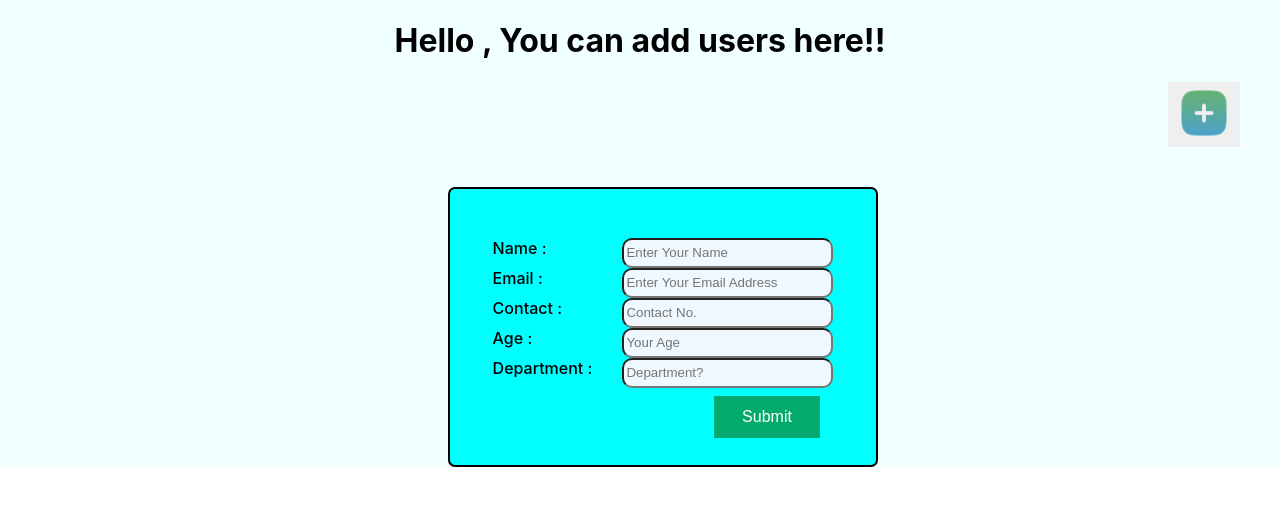
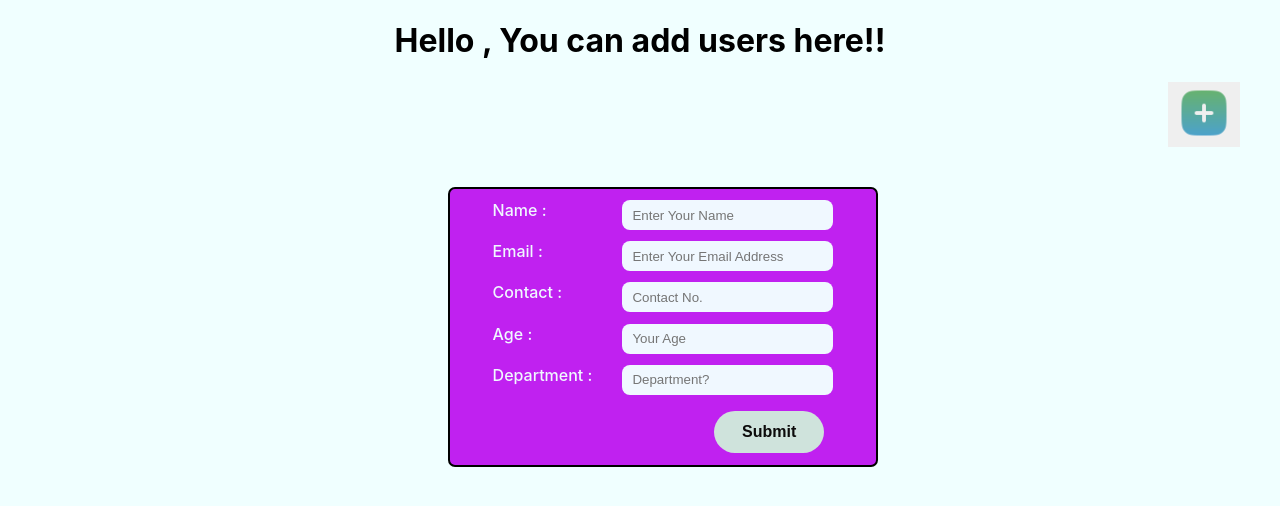
Before and after one commit to Shoyohazy/Redux_Projects, a React (Create React App) app in the folder user-management/: page / in a window 1280 px wide. Both pictures are taken after a click on the button 1204 px from the left and 114 px from the top of the page. Shown: the top 506 px of the page. Built offline with nearby package versions, Linux system fonts and the light colour scheme.

Commit message:
styled form and userlist

```diff
--- a/user-management/src/App.css
+++ b/user-management/src/App.css
@@ -5,4 +5,5 @@
 
 .App{
   background-color: azure;
+  min-height: 100vh;
 }
--- a/user-management/src/components/Form.js
+++ b/user-management/src/components/Form.js
@@ -29,8 +29,7 @@ function Form({handleReset}) {
 
   return (
     <div className="form">
-     <div className='form-widget'>
-        <form  >
+        <form >
             <div className='labels'>
                 <label>Name : </label>
                   <input value={info.name} name='name' onChange={handleChange} type="text" placeholder="Enter Your Name"/>
@@ -41,7 +40,7 @@ function Form({handleReset}) {
                   <input value={info.email} name='email' onChange={handleChange} type="text" placeholder="Enter Your Email Address"/>
             </div>
             <div className='labels'>
-                <label htmlFor='contact'>Contact :
+                <label >Contact :
                 </label>
                   <input value={info.contact} onChange={handleChange}  name='contact' type="text" placeholder="Contact No."/>
             </div>
@@ -52,7 +51,7 @@ function Form({handleReset}) {
             </div>
              <div className='labels'>
                  <label>Department :
-                </label>
+                 </label>
                   <input value={info.department} name='department' onChange={handleChange}  type="text" placeholder="Department?"/>
              </div>
              <button type='submit'  onClick={handleSubmit} className='submit-button'>
@@ -60,7 +59,6 @@ function Form({handleReset}) {
              </button>
         </form>
     </div>
-    </div>
   )
 }
 
--- a/user-management/src/components/UserList.js
+++ b/user-management/src/components/UserList.js
@@ -1,26 +1,37 @@
 import { useDispatch, useSelector } from "react-redux";
 import { deleteUsers } from "../store/UserReducer";
+import './userlist.css'
 
 function UserList() {
   const dispatch = useDispatch();
-  const handleDelete = () =>{
-    dispatch.deleteUsers()
+  const handleDelete = (index) =>{
+    dispatch(deleteUsers(index))
   }
   const users = useSelector((state) => state.users);
+
+  if(users.length > 0){
     return (
-    <div>
+      < >
         <ul>
           {users.map((users, index) =>
-          (<li key={index}>
+            (<li className="user-list" key={index}>
+                <div className="userinfo">
+                  <h3 className="index">{index + 1}</h3>
                   <h3>{users.name}</h3>
-              <p>{index + 1}</p>
-              <button>Update</button>
-              <button onClick={handleDelete}>Delete</button>
+                </div>
+                <div className="userbuttons">
+                  <button className="update-button">Update</button>
+                  <button className="delete-button" onClick={() => handleDelete(index)}>Delete</button>
+                </div>
             </li>)
           )}
         </ul>
-    </div>
+      </>
     );
+  }
+  else{
+    return <h1>No list</h1>
+  }
 }
 
 export default UserList;
--- a/user-management/src/components/form.css
+++ b/user-management/src/components/form.css
@@ -8,20 +8,11 @@
     border-radius: 7px 7px 7px 7px;
     margin-left: 35%;
     margin-top: 40px;
-    background-color: aqua;
+    background-color: rgb(192, 33, 240);
     z-index: 1;
 }
-
-.form-widget{
-    display: flex;
-    justify-content: center;
-    align-items: center;
-    margin-top: 5%;
-    background-color: aqua;
-
-}
 .labels{
-    background-color: aqua;
+    background-color:  rgb(192, 33, 240);
     display: flex;
     justify-content: space-between;
 }
@@ -31,24 +22,38 @@ input{
     background-color: aliceblue;
     height: 30px;
     width: 211px;
-    border-radius: 10px 10px 10px 10px;
+    border-radius: 8px;
+    border-style: none;
+    padding: 10px;
 }
 
 label{
     font-weight: 500;
     margin-right: 15px;
-    background-color: aqua;
+    background-color:  rgb(192, 33, 240);
+    color: aliceblue ;
 }
 
+.labels{
+    margin-top: 0.7rem;
+    margin-bottom: 0.5rem;
+}
 .submit-button{
-    background-color: #04AA6D; /* Green */
+    background-color: #cfe3dc; /* Green */
+    border-radius: 9999px;
     border: none;
-    color: white;
+    color: rgb(12, 11, 11);
     padding: 12px 28px;
     text-align: center;
     text-decoration: none;
     display: flex;
     font-size: 16px;
+    font-weight: 600;
     margin-left: 65%;
-    margin-top: 8px;
+    margin-top: 16px;
 }
+.submit-button:hover{
+    cursor: pointer;
+    transition: 1s;
+    background-color:rgb(48, 242, 126) ;
+}
--- /dev/null
+++ b/user-management/src/components/userlist.css
@@ -0,0 +1,44 @@
+ul{
+    list-style: none;
+    margin-top: 5%;
+}
+
+li{
+    height : 50px;
+    display: flex;
+    flex-direction: row;
+    justify-content: space-between;
+    border-radius: 0.25rem;
+    margin-top: 20px;
+    margin-bottom: 10px ;
+    align-items: center;
+    border: 2px solid rgb(177, 164, 164);
+    background-color: rgb(222, 216, 216);
+    margin-right: 10%;
+}
+
+.userinfo{
+    display: flex;
+    margin-left: 5px;
+}
+.index{
+    margin-right: 90%;
+}
+
+.userbuttons>button{
+    color: white;
+    background-color: rgb(19, 133, 19);
+    font-weight: 300;
+    font-size: 0.8rem;
+    padding-left: 0.85rem;
+    padding-right: 0.85rem;
+    padding-top: 0.5rem;
+    padding-bottom: 0.5rem;
+    border-radius: 9999px ;
+    margin: 5px;
+}
+
+.user-list>button:hover{
+    cursor: pointer;
+    background-color: rgb(165, 240, 165);
+}
--- a/user-management/src/store/UserReducer.js
+++ b/user-management/src/store/UserReducer.js
@@ -11,7 +11,7 @@ const UserReducer = createSlice({
             state.users.push(action.payload);
         },
         deleteUsers(state , action){
-            users.filter((user)=> user != action.payload)
+            state.users.splice(action.payload, 1);
         }
     }
 }
```
Lines whose indentation alone changed are shown as unchanged.
